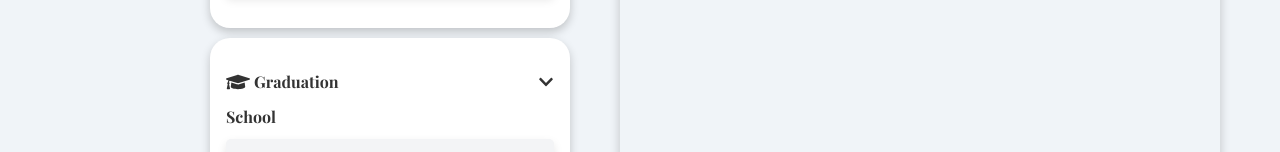
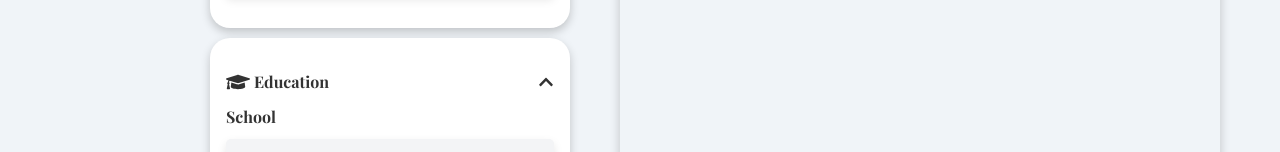
Before and after one commit to HaileabWolde/React_Odin, a React (Vite) app: page / in a window 1280 px wide. Shown: the part 545-697 px from the top of the page. Built offline with nearby package versions, Linux system fonts and the light colour scheme.

Commit message:
started working on event listners

```diff
--- a/src/components/Form.jsx
+++ b/src/components/Form.jsx
@@ -1,7 +1,12 @@
+import { useState } from 'react';
 import '../styles/Form.css'
-import { FaGraduationCap, FaChevronDown, FaSuitcase, FaTrash   } from 'react-icons/fa';
+import { FaGraduationCap, FaChevronDown, FaChevronUp,  FaSuitcase, FaTrash   } from 'react-icons/fa';
 
 function Form () {
+    const [education, setEducation] = useState(true)
+    const handleEducation = ()=>{
+        setEducation((prev)=> !prev)
+    }
     return (
         <div className="Form">
             <div className='clearResume'>
@@ -36,12 +41,14 @@ function Form () {
 
             </form>
             <form className='educationDetails'>
-                    <div className='sectionNav'>
-                             <span> <FaGraduationCap size={24} fontWeight={900} /> Graduation</span>
-                             <FaChevronDown/>
-
+                    <div className='sectionNav' onClick={handleEducation}>
+                             <span> <FaGraduationCap size={24} fontWeight={900}  /> Education</span>
+                            {education ? <FaChevronUp /> : <FaChevronDown />}
                     </div>
-                     <label for="School">
+                    {
+                       education &&
+                        <>
+                        <label for="School">
                     School
                    </label>
                    <input type='text' placeholder='Enter School/University'>
@@ -59,6 +66,10 @@ function Form () {
                     End Date
                    </label>
                    <input type="date" placeholder="endDate"></input>
+
+
+                        </>
+                    }
 
 
             </form>
```
